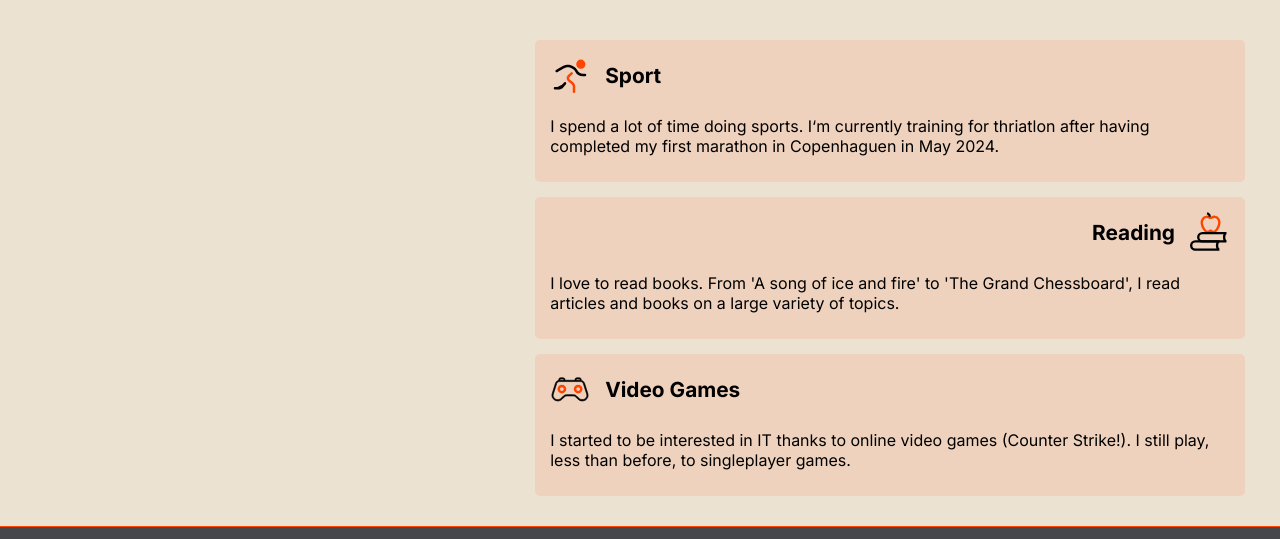
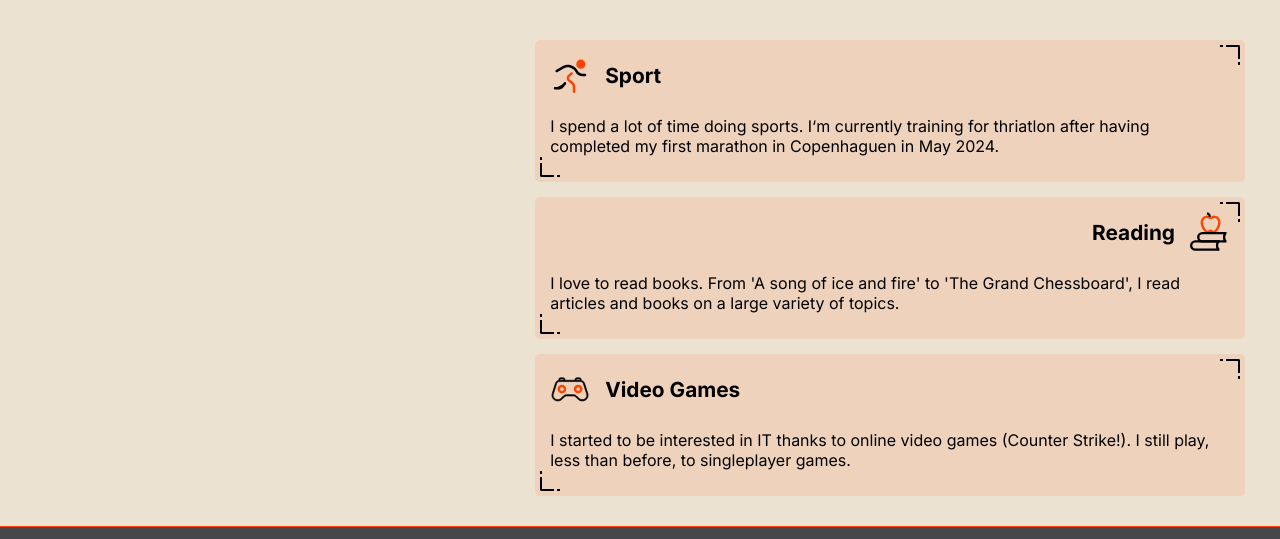
Before and after one commit to baptiste-dubillaud/personal-website, a Next.js app: page /resume in a window 1280 px wide. Shown: the part 2549-3088 px from the top of the page. Built offline with nearby package versions, Linux system fonts and the light colour scheme.

Commit message:
added decoration in hobbies

```diff
--- a/src/app/resume/page.js
+++ b/src/app/resume/page.js
@@ -343,6 +343,12 @@ const HobbiesComponent = ({ isTwoColumnSetup, hobbiesRef, setCurrentComponent })
     const HobbyComponent = ({ logo, title, DescriptionComponent, onRight = false }) => {
         return (
             <div className={styles.hobby_container}>
+                <div className={styles.hobby_decoration_top_right} />
+                <div className={styles.hobby_decoration_top_right_1} />
+                <div className={styles.hobby_decoration_top_right_2} />
+                <div className={styles.hobby_decoration_bottom_left} />
+                <div className={styles.hobby_decoration_bottom_left_1} />
+                <div className={styles.hobby_decoration_bottom_left_2} />
                 <div className={styles.hobby_title_container}>
                     {!onRight && <div className={styles.hobby_logo_container}>{logo}</div>}
                     <div className={styles.hobby_title} style={{ justifyContent: onRight ? "flex-end" : "flex-start" }}>
--- a/src/app/resume/page.module.css
+++ b/src/app/resume/page.module.css
@@ -240,6 +240,7 @@
 }
 
 .hobby_container {
+    position: relative;
     padding: 10px;
     border-radius: 5px;
     background-color: var(--color-orange-opacity-1);
@@ -271,3 +272,61 @@
     font-size: 1.0rem;
     margin-inline: 5px;
 }
+
+.hobby_decoration_top_right {
+    position: absolute;
+    top: 5px;
+    right: 5px;
+    width: 12px;
+    height: 12px;
+    border-top: 2px solid black;
+    border-right: 2px solid black;
+    border-radius: 0px 2px 0px 0px;
+}
+
+.hobby_decoration_top_right_1 {
+    position: absolute;
+    top: 5px;
+    right: 22px;
+    width: 3px;
+    height: 0px;
+    border-bottom: 2px solid black;
+}
+
+.hobby_decoration_top_right_2 {
+    position: absolute;
+    top: 22px;
+    right: 5px;
+    width: 0px;
+    height: 3px;
+    border-left: 2px solid black;
+}
+
+.hobby_decoration_bottom_left {
+    position: absolute;
+    bottom: 5px;
+    left: 5px;
+    width: 12px;
+    height: 12px;
+    border-bottom: 2px solid black;
+    border-left: 2px solid black;
+    border-radius: 0px 0px 0px 2px;
+}
+
+.hobby_decoration_bottom_left_1 {
+    position: absolute;
+    bottom: 5px;
+    left: 22px;
+    width: 3px;
+    height: 0px;
+    border-bottom: 2px solid black;
+}
+
+.hobby_decoration_bottom_left_2 {
+    position: absolute;
+    bottom: 22px;
+    left: 5px;
+    width: 0px;
+    height: 3px;
+    border-left: 2px solid black;
+}
```
